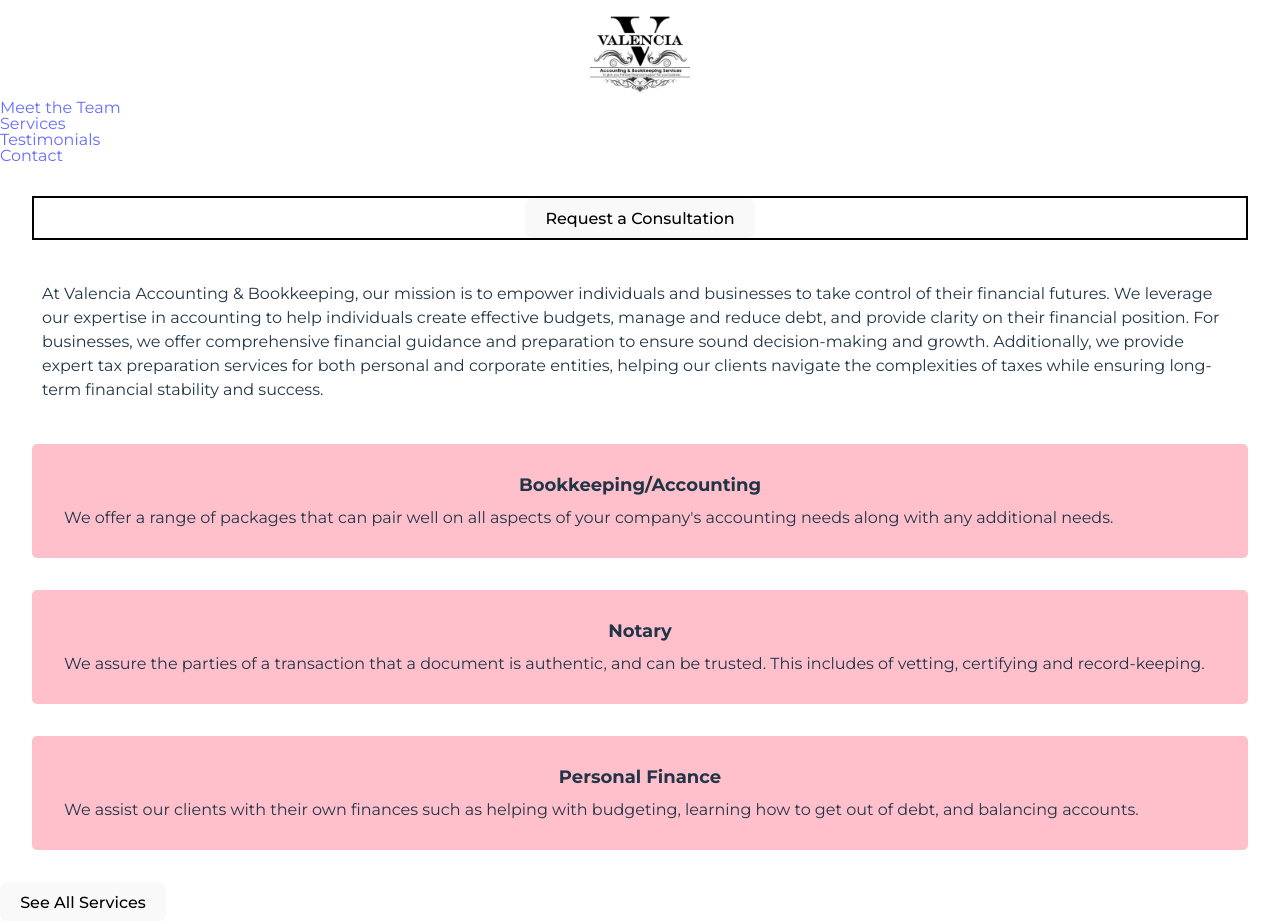
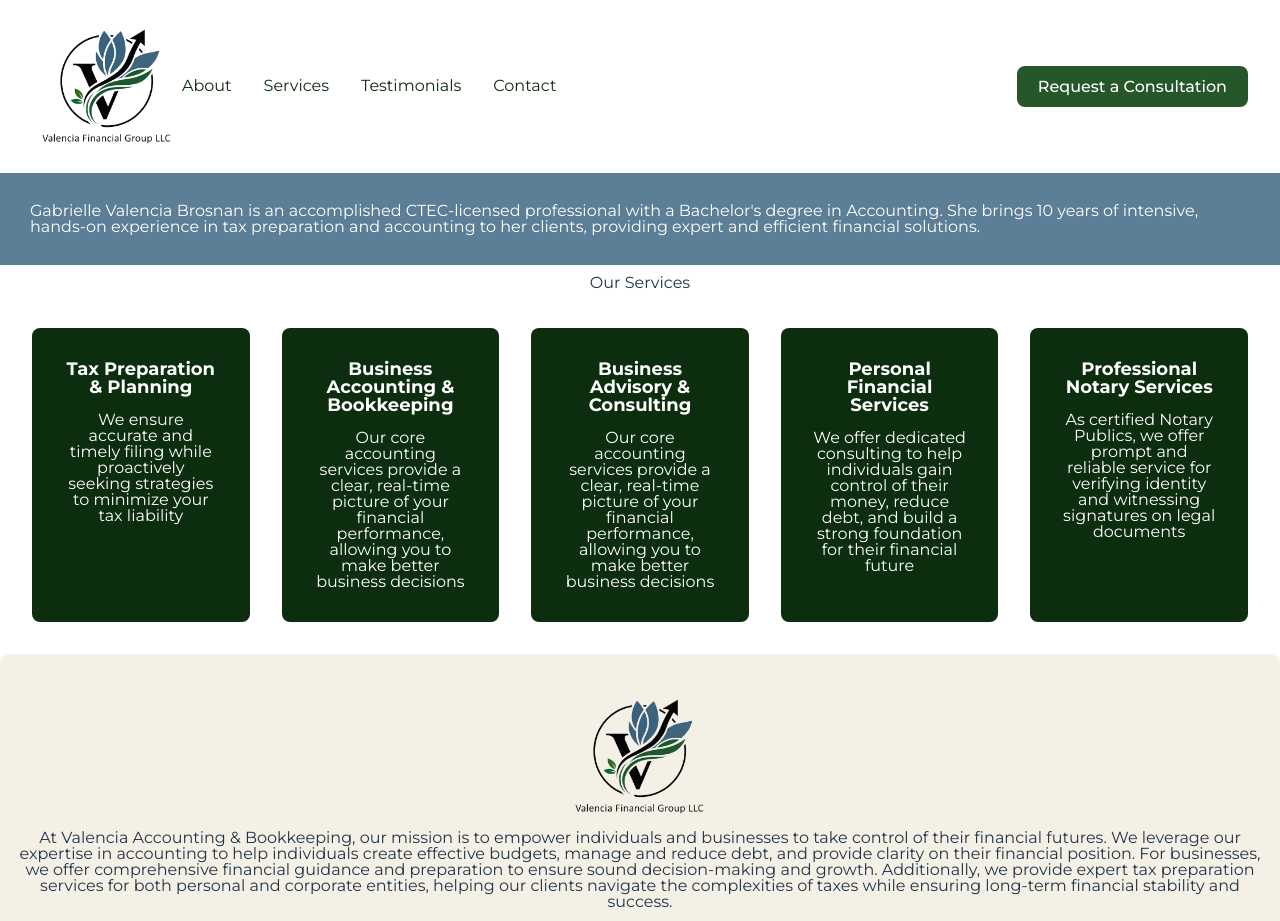
Before and after one commit to yawneazy/valencia-acct, a React (Vite) app: page / in a window 1280 px wide. Shown: the top 921 px of the page. Built offline with nearby package versions, Linux system fonts and the light colour scheme.

Commit message:
incorporated new colors

```diff
--- a/src/App.css
+++ b/src/App.css
@@ -1,10 +1,15 @@
 @import url('https://fonts.googleapis.com/css2?family=Montserrat:ital,wght@0,100..900;1,100..900&display=swap');
 
-/* http://meyerweb.com/eric/tools/css/reset/
-   v2.0 | 20110126
-   License: none (public domain)
-*/
+/* Root colors */
+:root {
+  --color-blue: #5C7E97;
+  --color-light-green: #3B7542;
+  --color-med-green: #26572A;
+  --color-dark-green: #0C2D0E;
+  --color-footer-beige: #DDDAD5;
+}
 
+/* CSS Reset (keep as-is) */
 html, body, div, span, applet, object, iframe,
 h1, h2, h3, h4, h5, h6, p, blockquote, pre,
 a, abbr, acronym, address, big, cite, code,
@@ -25,73 +30,96 @@
   font: inherit;
   vertical-align: baseline;
 }
+
+h1 {
+  padding: 5px;
+  margin: 5px;
+  text-align: center;
+}
+
 /* HTML5 display-role reset for older browsers */
 article, aside, details, figcaption, figure,
 footer, header, hgroup, menu, nav, section {
   display: block;
 }
+
 body {
   line-height: 1;
+  font-family: 'Montserrat', sans-serif;
 }
+
 ol, ul {
   list-style: none;
 }
+
 blockquote, q {
   quotes: none;
 }
+
 blockquote:before, blockquote:after,
 q:before, q:after {
   content: '';
   content: none;
 }
+
 table {
   border-collapse: collapse;
   border-spacing: 0;
 }
 
-#root, html, body {
-  font-family: 'Montserrat', sans-serif;
-  margin: 0;
-  padding: 0;
+/* Desktop-first default styles */
+
+/* Header */
+.header {
+  display: flex;
+  align-items: center;
+  justify-content: space-between; /* pushes logo+nav left, button right */
+  padding: 1rem 2rem;
 }
 
-.sr-only {
-	position: absolute;
-	left: -10000px;
-	top: auto;
-	width: 1px;
-	height: 1px;
-	overflow: hidden;
-}
-/* MOBILE-FIRST */
-/* HEADER */
-.header {
+.logo-nav-container {
+  display: flex;
   /* justify-content: center; */
-  /* background: pink;  */
+  align-items: center;
 }
 
 .logo-container {
   display: flex;
-  justify-content: center;
   align-items: center;
 }
 
 .main-logo {
-  max-width: 100px;
+  max-width: 150px;
 }
 
-nav ul{
-
+.main-bio {
+  background-color: var(--color-blue);
+  padding: 30px;
+  color: white;
 }
 
-nav ul a{
-
+nav ul {
+  display: flex;
+  list-style: none;
+  gap: 2rem;
 }
 
-.request-consultation-btn {
-  border: 2px solid black;
-  text-align: center;
-  margin: 2rem;
+nav ul li a {
+  text-decoration: none;
+  color: var(--color-dark-green);
+}
+
+.request-consultation-btn button{
+  padding: 10px 20px;
+  border: 2px solid --var(color-dark-green);
+  background-color: var(--color-med-green);
+  color: white;
+  cursor: pointer;
+}
+
+.request-consultation-btn button:hover {
+  background-color: var(--color-dark-green);
+  border-color: var(--color-dark-green);
 }
 
 .main-services-info {
@@ -100,11 +128,19 @@
   line-height: 1.5rem;
 }
 
+.cards {
+  display: grid;
+  grid-template-columns: repeat(5, 1fr);
+  gap: 2rem;
+  margin: 2rem;
+}
+
 .card {
-  background-color: pink;
-  margin: 2rem;
-  border-radius: 5px;
+  background-color: var(--color-dark-green);
+  color: white;
+  border-radius: 8px;
   padding: 2rem;
+  text-align: center;
 }
 
 .card h3 {
@@ -114,17 +150,11 @@
   margin-bottom: 1rem;
 }
 
-.see-all-services-btn {
-
-}
-
-/* FORM */
 form {
   display: block;
 }
 
 form input {
-  /* border-radius: 5px; */
   outline: none;
   box-shadow: none;
 }
@@ -143,58 +173,55 @@
   padding: 10px 20px;
 }
 
-/* .logo {
-  height: 6em;
-  padding: 1.5em;
-  will-change: filter;
-  transition: filter 300ms;
-
-.logo:hover {
-  filter: drop-shadow(0 0 2em #646cffaa);
-}
-.logo.react:hover {
-  filter: drop-shadow(0 0 2em #61dafbaa);
-} */
-
-/* @keyframes logo-spin {
-  from {
-    transform: rotate(0deg);
-  }
-  to {
-    transform: rotate(360deg);
-  }
-} */
-
-/* media dark & light mode */
-/* @media (prefers-reduced-motion: no-preference) {
-  a:nth-of-type(2) .logo {
-    animation: logo-spin infinite 20s linear;
-  }
-} */
-
-@media screen and (min-width: 1920px) {
-  .header {
-    display: flex;
-    justify-content: space-between;
+footer {
+  width: 100%;                     /* span full width */
+  background-color: #f5f0e6;       /* beige color */
+  border-radius: 10px;             /* rounded corners */
+  padding: 2rem 1rem;              /* spacing inside the footer */
+  text-align: center;              /* center content */
+  box-sizing: border-box;          /* include padding in width */
+  margin-top: 2rem;                /* space above the footer */
 }
 
-  nav ul{
-    display: flex;
-    list-style-type: none;
-    gap: 2rem;
+.footer-container {
+
 }
 
-  nav ul a{
-    text-decoration: none;
+/* Mobile overrides (max-width = 1024px) */
+@media screen and (max-width: 1024px) {
+  .header {
+    display: block;
+    text-align: center;
+  }
+
+  nav ul {
+    display: block;
+    gap: 1rem;
+  }
+
+  .main-logo {
+    max-width: 100px;
   }
 
   .request-consultation-btn {
-    border: 2px solid black;
-    text-align: center;
-    margin: 2rem;
+    margin: 1rem;
   }
 
-  .request-consultation-btn:hover {
-    background-color: black;
+  .main-services-info {
+    margin: 1rem;
+    padding: 5px;
   }
+
+  .card {
+    margin: 1rem;
+    padding: 1rem;
   }
+
+  /* .card {
+    background-color: var(--color-dark-green);
+    margin: 2rem;
+    color: white;
+    border-radius: 5px;
+    padding: 2rem;
+  } */
+}
--- a/src/App.jsx
+++ b/src/App.jsx
@@ -1,6 +1,6 @@
 import { useState } from 'react'
 import './App.css'
-import valenciaAcctLogo from './images/valencia-acct-logo.png'
+import valenciaAcctLogo from './images/main-logo-no-bckrd.jpg'
 
 function App() {
 
@@ -8,12 +8,13 @@
     <>
     <header>
       <div className="header">
+      <div className="logo-nav-container">
         <div className="logo-container">
         <img className="main-logo" src={valenciaAcctLogo} alt="valencia-acct-logo"/>
         </div>
         <nav>
           <ul>
-            <li><a href="#meettheteam">Meet the Team</a></li>
+            <li><a href="#about">About</a></li>
             <li><a href="#services">Services</a></li>
             <li><a href="#testimonials">Testimonials</a></li>
             <li><a href="#contact">Contact</a></li>
@@ -23,10 +24,49 @@
       <div className="request-consultation-btn">
         <button>Request a Consultation</button>
       </div>
+      </div>
     </header>
     <main>
-      <section className="main-services-info">
-        <p>At Valencia Accounting & Bookkeeping, our mission is to empower
+      <section className="main-bio">
+        <p>Gabrielle Valencia Brosnan is an accomplished CTEC-licensed professional
+          with a Bachelor's degree in Accounting. She brings 10 years of intensive,
+          hands-on experience in tax preparation and accounting to her clients, providing
+          expert and efficient financial solutions.</p>
+      </section>
+<h1>Our Services</h1>
+      <section className="cards">
+        <article className="card">
+          <h3>Tax Preparation & Planning</h3>
+          <p>We ensure accurate and timely filing while proactively seeking strategies
+             to minimize your tax liability</p>
+        </article>
+
+        <article className="card">
+          <h3>Business Accounting & Bookkeeping</h3>
+          <p>Our core accounting services provide a clear, real-time picture of your financial performance, allowing you to make better business decisions</p>
+        </article>
+
+        <article className="card">
+          <h3>Business Advisory & Consulting</h3>
+          <p>Our core accounting services provide a clear, real-time picture of your financial performance, allowing you to make better business decisions</p>
+        </article>
+
+        <article className="card">
+          <h3>Personal Financial Services</h3>
+          <p>We offer dedicated consulting to help individuals gain control of their money, reduce debt, and build a strong foundation for their financial future</p>
+        </article>
+
+        <article className="card">
+          <h3>Professional Notary Services</h3>
+          <p>As certified Notary Publics, we offer prompt and reliable service for verifying identity and witnessing signatures on legal documents</p>
+        </article>
+
+      </section>
+    </main>
+    <footer>
+    <img className="main-logo" src={valenciaAcctLogo} alt="valencia-acct-logo"/>
+      <div className='footer-container'>
+               <p>At Valencia Accounting & Bookkeeping, our mission is to empower
           individuals and businesses to take control of their financial
           futures. We leverage our expertise in accounting to help individuals
           create effective budgets, manage and reduce debt, and provide clarity
@@ -36,54 +76,26 @@
           both personal and corporate entities, helping our clients navigate the
           complexities of taxes while ensuring long-term financial stability and
           success.</p>
-      </section>
-
-      <section className="cards">
-        <article className="card">
-          <h3>Bookkeeping/Accounting</h3>
-          <p>We offer a range of packages that can pair well on all aspects of your
-            company's accounting needs along with any additional needs. </p>
-        </article>
-
-        <article className="card">
-          <h3>Notary</h3>
-          <p>We assure the parties of a transaction that a document is authentic,
-            and can be trusted. This includes of vetting, certifying and
-            record-keeping.</p>
-        </article>
-
-        <article className="card">
-          <h3>Personal Finance</h3>
-          <p>We assist our clients with their own finances such as helping with
-            budgeting, learning how to get out of debt, and balancing accounts. </p>
-        </article>
-
-        <button className="see-all-services-btn"> See All Services</button>
-      </section>
-    </main>
-    <footer>
-      <form id="consultation-form">
+      </div>
+     {/*  <form id="consultation-form">
         <h2>Get in touch!</h2>
         <label for = "first-name">First Name<span class="required">*</span></label>
-        {/* required */}
         <input id="first-name" name="first-name" type="text" />
 
         <label for = "first-name">Last Name<span class="required">*</span></label>
-        {/* required */}
         <input id="first-name" name="first-name" type="text" />
 
         <label for = "email">Email<span class="required">*</span></label>
-        {/* required */}
         <input id="email" name="email" type="text" />
 
         <label for = "message">Message<span class="required">*</span></label>
-        {/* required */}
         <input id="message" name="message" type="text" />
 
         <div className="submit-btn-container">
           <button type="submit" id="submit">Submit</button>
         </div>
       </form>
+    */}
     </footer>
     </>
   )
```
Also changed, not shown: src/images/valencia-acct-logo.png (deleted). Lines whose indentation alone changed are shown as unchanged.
